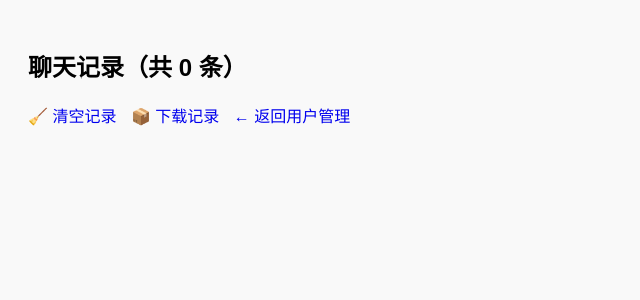
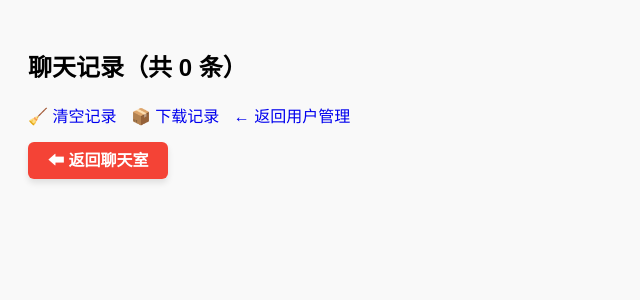
Before and after one commit to DBL-wdfamz/flask-chat-app, a Flask app: page /admin/messages in a window 1280 px wide. Shown: the top 300 px of the page, without its empty margins (0-640 px from the left). Run offline with Flask 3, Linux system fonts and the light colour scheme; a user stored in the database is signed in; data that the repository does not hold is empty.

Commit message:
Update admin_messages.html

```diff
--- a/templates/admin_messages.html
+++ b/templates/admin_messages.html
@@ -8,6 +8,21 @@
     .log { margin-bottom: 10px; padding: 10px; background: #fff; border-left: 4px solid #0077cc; }
     a { margin-right: 10px; text-decoration: none; }
     .menu { margin-bottom: 20px; }
+    .back-button {
+      margin-top: 20px;
+      text-decoration: none;
+      padding: 10px 20px;
+      background-color: #f44336;
+      color: white;
+      border-radius: 6px;
+      font-weight: bold;
+      box-shadow: 0 4px 6px rgba(0,0,0,0.1);
+      transition: background-color 0.3s ease;
+    }
+
+    .back-button:hover {
+      background-color: #d32f2f;
+    }
   </style>
 </head>
 <body>
@@ -17,6 +32,7 @@
     <a href="{{ url_for('download_messages') }}">📦 下载记录</a>
     <a href="{{ url_for('admin') }}">← 返回用户管理</a>
   </div>
+  <a href="{{ url_for('chat') }}" class="back-button">⬅ 返回聊天室</a>
   {% for m in messages %}
     <div class="log"><strong>{{ m.username }}</strong>: {{ m.message|safe }}</div>
   {% endfor %}
```
